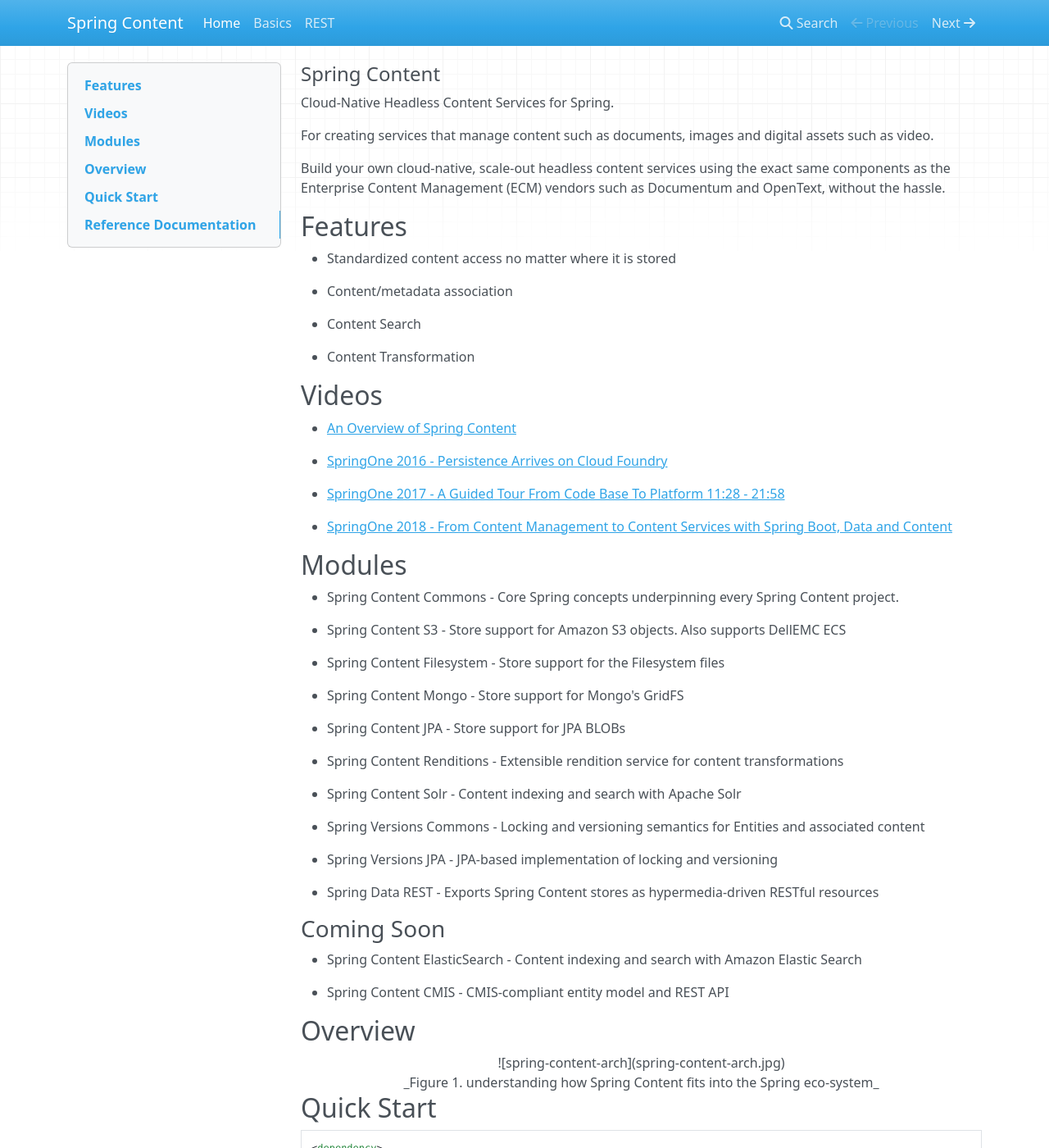
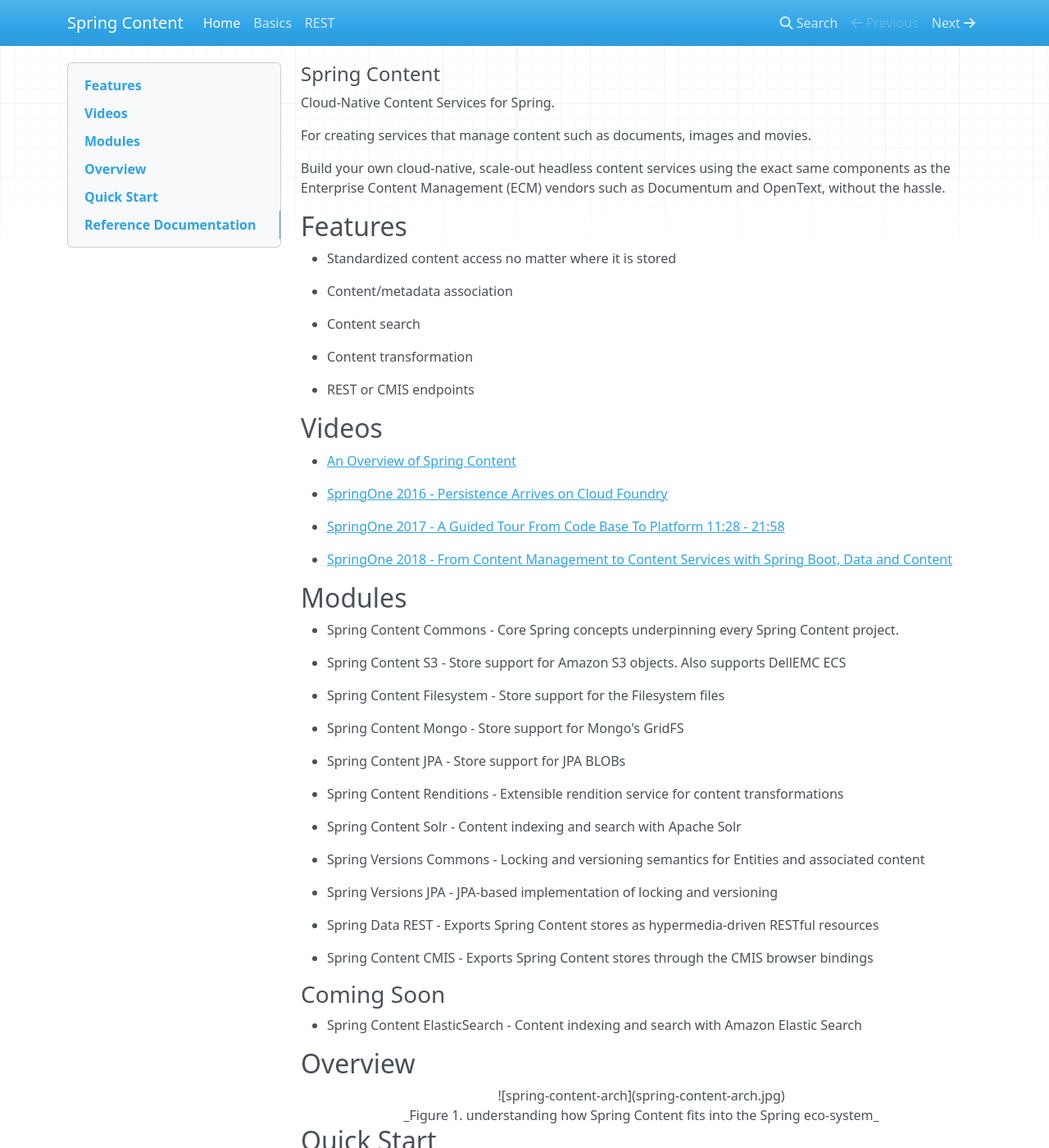
Before and after one commit to paulcwarren/spring-content-docs, an MkDocs documentation site: the page built from docs/index.md, in a window 1280 px wide and 1400 px high. Shown: the whole window at 82% size. Built offline with MkDocs 1.6.1, drawn with Linux system fonts in a browser that asks for light colours; nearby versions of some CDN libraries; old or Windows-style settings are respelled for this version of MkDocs; some of the changed text lies outside the part shown.

Commit message:
Promote Spring Content CMIS to a supported feature
- Add complete set of spring videos

```diff
--- a/docs/index.md
+++ b/docs/index.md
@@ -1,22 +1,21 @@
 #### Spring Content
 
-Cloud-Native Headless Content Services for Spring.
+Cloud-Native Content Services for Spring.
 
-For creating services that manage content such as documents, images and digital assets such as video.
+For creating services that manage content such as documents, images and movies.
 
 Build your own cloud-native, scale-out headless content services using the exact same components as the Enterprise Content Management (ECM) vendors such as Documentum and OpenText, without the hassle.
-
-
 ## Features
 
 - Standardized content access no matter where it is stored
 
 - Content/metadata association
 
-- Content Search
+- Content search
 
-- Content Transformation
+- Content transformation
 
+- REST or CMIS endpoints
 
 ## Videos
 
@@ -50,11 +49,11 @@ Build your own cloud-native, scale-out headless content services using the exact
 
 - Spring Data REST - Exports Spring Content stores as hypermedia-driven RESTful resources
 
+- Spring Content CMIS - Exports Spring Content stores through the CMIS browser bindings
+
 ### Coming Soon
 
 - Spring Content ElasticSearch - Content indexing and search with Amazon Elastic Search
-
-- Spring Content CMIS - CMIS-compliant entity model and REST API
 
 ## Overview
 
@@ -133,7 +132,7 @@ To see more following out first [Getting Started Guide](spring-content-fs-docs.m
 | Spring Content S3 | [Current](refs/snapshot/s3-index.html)  | [Lastest Release](refs/release/s3-index.html)  |
 | Spring Content Filesystem | [Current](refs/snapshot/fs-index.html)  |  [Lastest Release](refs/release/fs-index.html) |
 | Spring Content Mongo  | [Current](refs/snapshot/mongo-index.html)  | [Lastest Release](refs/release/mongo-index.html)  |
-| Spring  REST  | [Current](refs/snapshot/rest-index.html)  | [Lastest Release](refs/release/rest-index.html) |
 | Spring Content JPA  | [Current](refs/snapshot/jpa-index.html)  | [Lastest Release](refs/release/jpa-index.html)  |
 | Spring Versions JPA  | [Current](refs/snapshot/jpaversions-index.html)  | [Lastest Release](refs/release/jpaversions-index.html)  |
 | Spring Content REST  | [Current](refs/snapshot/rest-index.html)  | [Lastest Release](refs/release/rest-index.html) |
+| Spring Content CMIS  | [Current](refs/snapshot/cmis-index.html)  | [Lastest Release](refs/release/cmis-index.html) |
```
Also changed, not shown: other parts of docs/index.md (+1 -1 lines).
